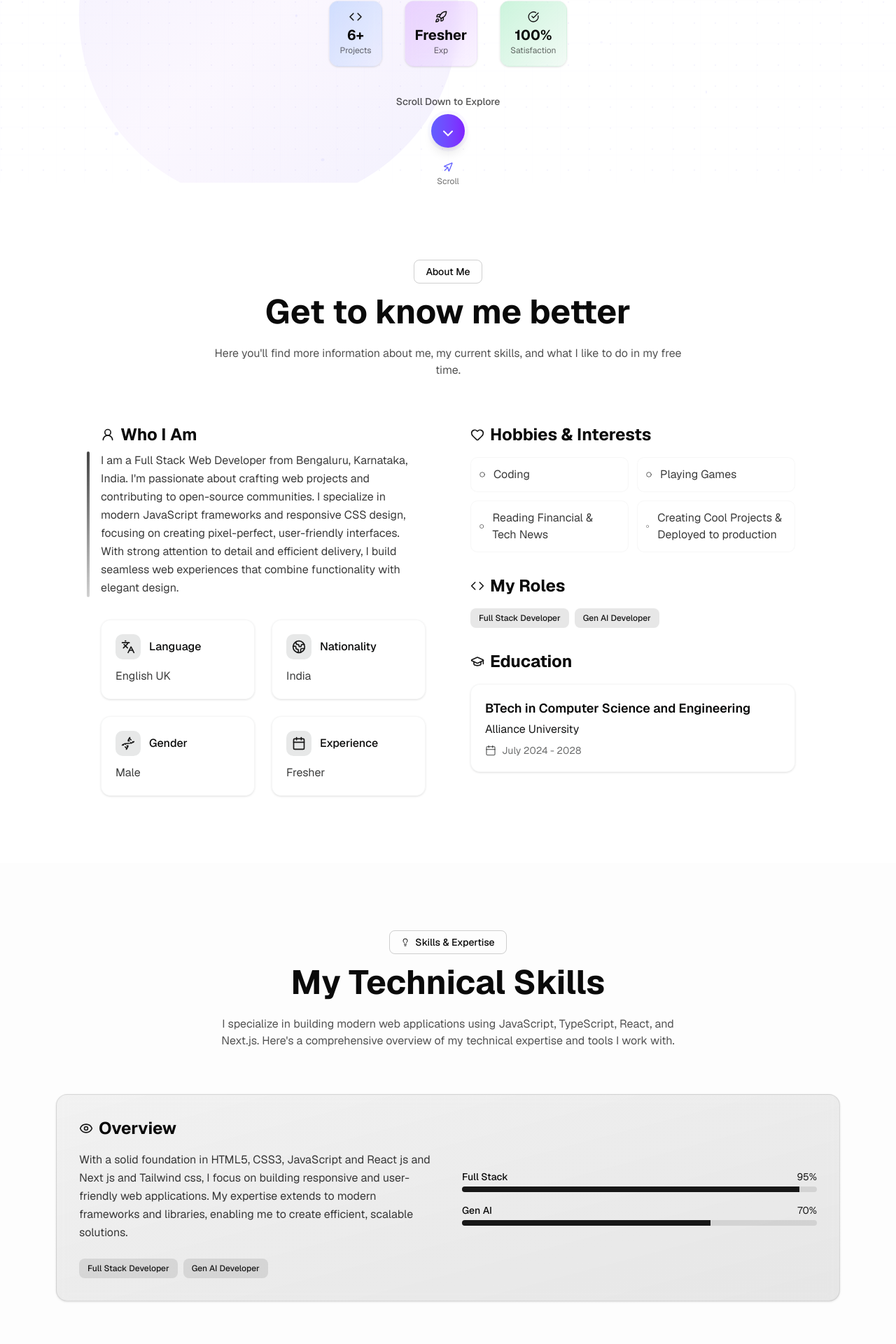
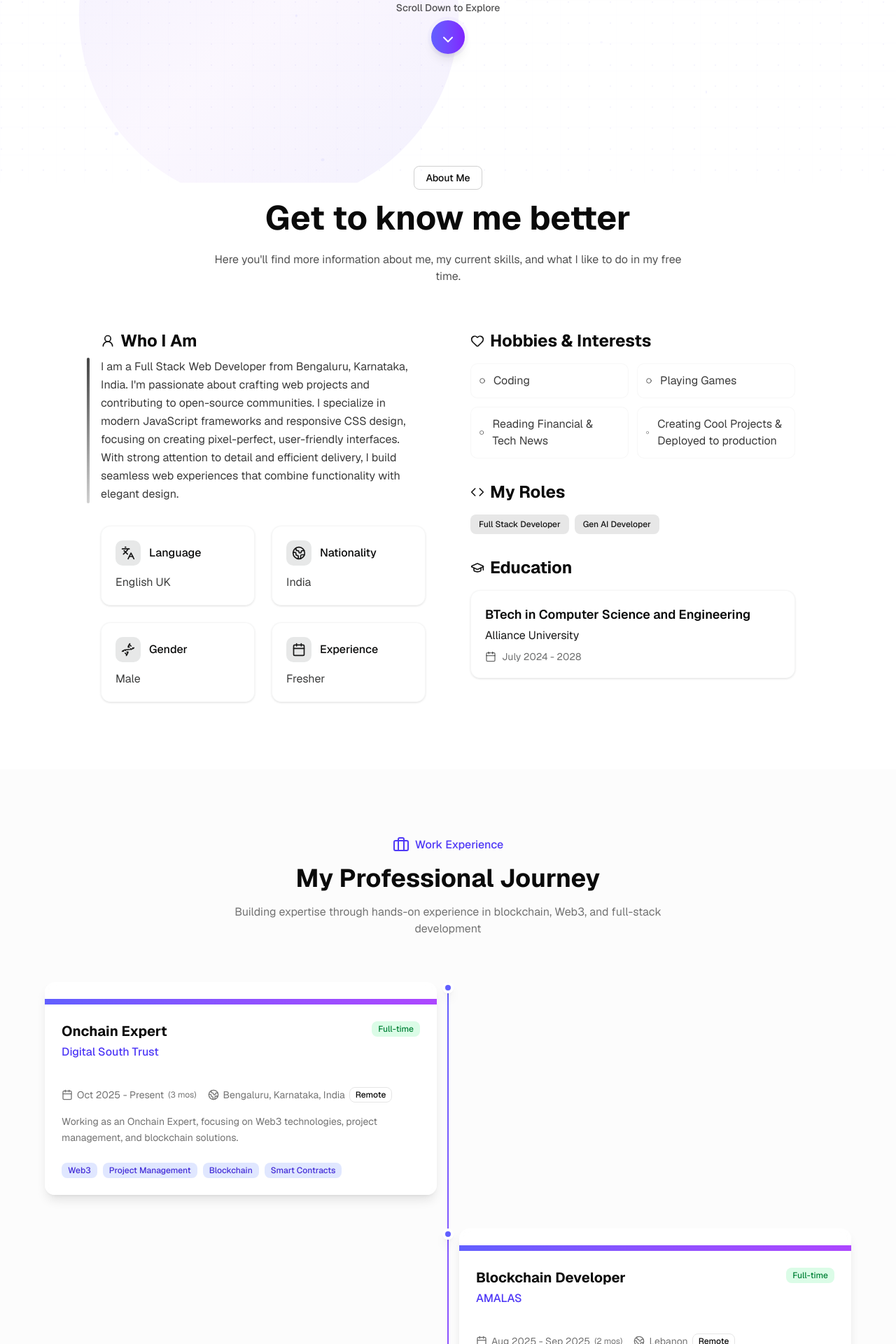
Before and after one commit to shangesh-tech/Portfolio, a Next.js app in the folder client/: page / in a window 1280 px wide. Shown: the part 539-2459 px from the top of the page at 70% size. Built offline with nearby package versions, Linux system fonts and the light colour scheme.

Commit message:
refactor: add Experience section and update Navbar for navigation

```diff
--- a/client/app/page.js
+++ b/client/app/page.js
@@ -285,59 +285,11 @@ export default function Home() {
           </motion.div>
         </div>
 
-        {/* Stats Section */}
-        <motion.div variants={containerVariants} className="flex gap-8 my-16">
-          {[
-            {
-              value: portfolioConfig.projects.length + "+",
-              label: "Projects",
-              icon: <Code className="h-4 w-4" />,
-              color: "from-blue-500/20 to-blue-600/5",
-            },
-            {
-              value: "Fresher",
-              label: "Exp",
-              icon: <Rocket className="h-4 w-4" />,
-              color: "from-purple-500/20 to-purple-600/5",
-            },
-            {
-              value: "100%",
-              label: "Satisfaction",
-              icon: <CheckCircle className="h-4 w-4" />,
-              color: "from-green-500/20 to-green-600/5",
-            },
-          ].map((stat, index) => (
-            <motion.div
-              key={stat.label}
-              className={`flex flex-col items-center p-3.5 rounded-xl bg-gradient-to-br ${stat.color} backdrop-blur-sm border border-border/20 dark:border-white/5 shadow-sm`}
-              whileHover={{ y: -5, scale: 1.05 }}
-              whileTap={{ scale: 0.98 }}
-              transition={{ delay: 0.2 * index }}
-            >
-              <motion.div
-                className="text-primary mb-1"
-                animate={{
-                  scale: [1, 1.2, 1],
-                }}
-                transition={{
-                  duration: 2,
-                  delay: index * 0.3,
-                  repeat: Infinity,
-                  repeatType: "loop",
-                  ease: "easeInOut",
-                }}
-              >
-                {stat.icon}
-              </motion.div>
-              <div className="font-bold text-xl">{stat.value}</div>
-              <div className="text-xs text-foreground/60">{stat.label}</div>
-            </motion.div>
-          ))}
-        </motion.div>
+
 
         {/* Scroll Down Animation */}
         <motion.div
-          className="relative w-full flex flex-col items-center my-16 -mt-6"
+          className="relative w-full flex flex-col items-center my-16 "
           initial={{ opacity: 0, y: -10 }}
           animate={{ opacity: 1, y: 0 }}
           transition={{ delay: 1.5, duration: 0.7 }}
@@ -389,21 +341,6 @@ export default function Home() {
                     </motion.div>
                   </motion.button>
                 </div>
-                <motion.div
-                  className="absolute -bottom-12 flex flex-col items-center"
-                  animate={{
-                    opacity: [0, 1, 0],
-                    y: [0, 8, 0],
-                  }}
-                  transition={{
-                    duration: 2,
-                    repeat: Infinity,
-                    ease: "easeInOut",
-                  }}
-                >
-                  <MousePointer className="h-4 w-4 text-indigo-500 rotate-90 mb-1" />
-                  <span className="text-xs text-foreground/60">Scroll</span>
-                </motion.div>
               </motion.div>
             )}
           </AnimatePresence>
@@ -412,6 +349,9 @@ export default function Home() {
 
       {/* About Section */}
       <AboutSection />
+
+      {/* Experience Section */}
+      <ExperienceSection />
 
       {/* Skills Section */}
       <SkillsSection />
@@ -609,6 +549,164 @@ function AboutSection() {
                 ))}
               </div>
             </motion.div>
+          </div>
+        </motion.div>
+      </div>
+    </section>
+  );
+}
+
+// ==================== EXPERIENCE SECTION ====================
+function ExperienceSection() {
+  const experiences = portfolioConfig.experience;
+
+  const containerVariants = {
+    hidden: { opacity: 0 },
+    visible: {
+      opacity: 1,
+      transition: {
+        delayChildren: 0.2,
+        staggerChildren: 0.15,
+      },
+    },
+  };
+
+  const itemVariants = {
+    hidden: { y: 30, opacity: 0 },
+    visible: {
+      y: 0,
+      opacity: 1,
+      transition: { duration: 0.5, ease: "easeOut" },
+    },
+  };
+
+  return (
+    <section id="experience" className="py-24 w-full bg-muted/30">
+      <div className="container mx-auto px-4">
+        <motion.div
+          initial="hidden"
+          whileInView="visible"
+          viewport={{ once: true, amount: 0.2 }}
+          variants={containerVariants}
+          className="max-w-6xl mx-auto"
+        >
+          {/* Section Header */}
+          <motion.div variants={itemVariants} className="text-center mb-16">
+            <div className="flex items-center justify-center gap-2 mb-4">
+              <Briefcase className="h-6 w-6 text-indigo-600 dark:text-indigo-400" />
+              <span className="text-indigo-600 dark:text-indigo-400 font-medium">
+                Work Experience
+              </span>
+            </div>
+            <h2 className="text-3xl md:text-4xl font-bold text-foreground">
+              My Professional Journey
+            </h2>
+            <p className="text-muted-foreground mt-4 max-w-2xl mx-auto">
+              Building expertise through hands-on experience in blockchain, Web3, and full-stack development
+            </p>
+          </motion.div>
+
+          {/* Experience Timeline */}
+          <div className="relative">
+            {/* Timeline Line */}
+            <div className="absolute left-0 md:left-1/2 transform md:-translate-x-1/2 h-full w-0.5 bg-gradient-to-b from-indigo-500 via-violet-500 to-purple-500 hidden md:block" />
+
+            <div className="space-y-12">
+              {experiences.map((exp, index) => (
+                <motion.div
+                  key={index}
+                  variants={itemVariants}
+                  className={`relative flex flex-col md:flex-row gap-8 ${
+                    index % 2 === 0 ? "md:flex-row-reverse" : ""
+                  }`}
+                >
+                  {/* Timeline Dot */}
+                  <div className="hidden md:flex absolute left-1/2 transform -translate-x-1/2 items-center justify-center">
+                    <motion.div
+                      className="w-4 h-4 rounded-full bg-indigo-500 border-4 border-background shadow-lg"
+                      whileHover={{ scale: 1.3 }}
+                      transition={{ type: "spring", stiffness: 300 }}
+                    />
+                  </div>
+
+                  {/* Spacer for alternating layout */}
+                  <div className="hidden md:block md:w-1/2" />
+
+                  {/* Experience Card */}
+                  <div className="md:w-1/2">
+                    <motion.div
+                      whileHover={{ y: -5 }}
+                      className="group"
+                    >
+                      <Card className="overflow-hidden border-0 shadow-lg bg-card/80 backdrop-blur-sm hover:shadow-xl transition-all duration-300">
+                        {/* Card Header with Gradient */}
+                        <div className="h-2 bg-gradient-to-r from-indigo-500 via-violet-500 to-purple-500" />
+
+                        <CardHeader className="pb-2">
+                          <div className="flex items-start justify-between gap-4">
+                            <div className="space-y-1">
+                              <CardTitle className="text-xl font-bold text-foreground group-hover:text-indigo-600 dark:group-hover:text-indigo-400 transition-colors">
+                                {exp.title}
+                              </CardTitle>
+                              <CardDescription className="text-base font-medium text-indigo-600 dark:text-indigo-400">
+                                {exp.company}
+                              </CardDescription>
+                            </div>
+                            <Badge
+                              variant="secondary"
+                              className={cn(
+                                "shrink-0",
+                                exp.type === "Full-time"
+                                  ? "bg-green-100 text-green-700 dark:bg-green-900/30 dark:text-green-400"
+                                  : "bg-blue-100 text-blue-700 dark:bg-blue-900/30 dark:text-blue-400"
+                              )}
+                            >
+                              {exp.type}
+                            </Badge>
+                          </div>
+                        </CardHeader>
+
+                        <CardContent className="space-y-4">
+                          {/* Duration & Location */}
+                          <div className="flex flex-wrap items-center gap-4 text-sm text-muted-foreground">
+                            <div className="flex items-center gap-1.5">
+                              <Calendar className="h-4 w-4" />
+                              <span>{exp.period}</span>
+                              <span className="text-xs">({exp.duration})</span>
+                            </div>
+                            <div className="flex items-center gap-1.5">
+                              <Globe2 className="h-4 w-4" />
+                              <span>{exp.location}</span>
+                              <Badge variant="outline" className="text-xs">
+                                {exp.workType}
+                              </Badge>
+                            </div>
+                          </div>
+
+                          {/* Description */}
+                          <p className="text-muted-foreground text-sm leading-relaxed">
+                            {exp.description}
+                          </p>
+
+                          {/* Skills */}
+                          <div className="flex flex-wrap gap-2 pt-2">
+                            {exp.skills.map((skill, skillIndex) => (
+                              <Badge
+                                key={skillIndex}
+                                variant="secondary"
+                                className="bg-indigo-100 text-indigo-700 dark:bg-indigo-900/30 dark:text-indigo-300 text-xs"
+                              >
+                                {skill}
+                              </Badge>
+                            ))}
+                          </div>
+                        </CardContent>
+                      </Card>
+                    </motion.div>
+                  </div>
+                </motion.div>
+              ))}
+            </div>
           </div>
         </motion.div>
       </div>
--- a/client/components/Navbar.jsx
+++ b/client/components/Navbar.jsx
@@ -3,6 +3,7 @@ import { cn } from "@/lib/utils";
 import { useEffect, useState } from 'react';
 
 import {
+    Briefcase,
     FolderGit2,
     HomeIcon,
     LightbulbIcon,
@@ -26,6 +27,11 @@ const Navbar = () => {
             title: 'About',
             icon: <User className='w-5 h-5' />,
             href: '#about',
+        },
+        {
+            title: 'Experience',
+            icon: <Briefcase className='w-5 h-5' />,
+            href: '#experience',
         },
         {
             title: 'Skills',
--- a/client/data/Portfolio.js
+++ b/client/data/Portfolio.js
@@ -187,6 +187,43 @@ export const portfolioConfig = {
         },
     ],
 
+    // Work Experience
+    experience: [
+        {
+            title: "Onchain Expert",
+            company: "Digital South Trust",
+            type: "Full-time",
+            period: "Oct 2025 - Present",
+            duration: "3 mos",
+            location: "Bengaluru, Karnataka, India",
+            workType: "Remote",
+            description: "Working as an Onchain Expert, focusing on Web3 technologies, project management, and blockchain solutions.",
+            skills: ["Web3", "Project Management", "Blockchain", "Smart Contracts"],
+        },
+        {
+            title: "Blockchain Developer",
+            company: "AMALAS",
+            type: "Full-time",
+            period: "Aug 2025 - Sep 2025",
+            duration: "2 mos",
+            location: "Lebanon",
+            workType: "Remote",
+            description: "Developed blockchain solutions and smart contracts, contributing to decentralized applications and Web3 infrastructure.",
+            skills: ["Blockchain", "Web3", "Solidity", "Smart Contracts", "DApps", "Ethereum"],
+        },
+        {
+            title: "Full Stack Engineer",
+            company: "Virtua Technologies",
+            type: "Internship",
+            period: "Aug 2024 - Oct 2024",
+            duration: "3 mos",
+            location: "Australia",
+            workType: "Remote",
+            description: "As a Full Stack Developer Intern at Virtua Technology, I contributed to the development and integration of blockchain solutions. My responsibilities included designing and implementing web applications with modern frameworks.",
+            skills: ["MERN Stack", "React", "Node.js", "MongoDB", "Blockchain", "Web Development"],
+        },
+    ],
+
     projects: [
         {
             title: "InkWell- A Modern Full Stack Blog Platform.",
```
